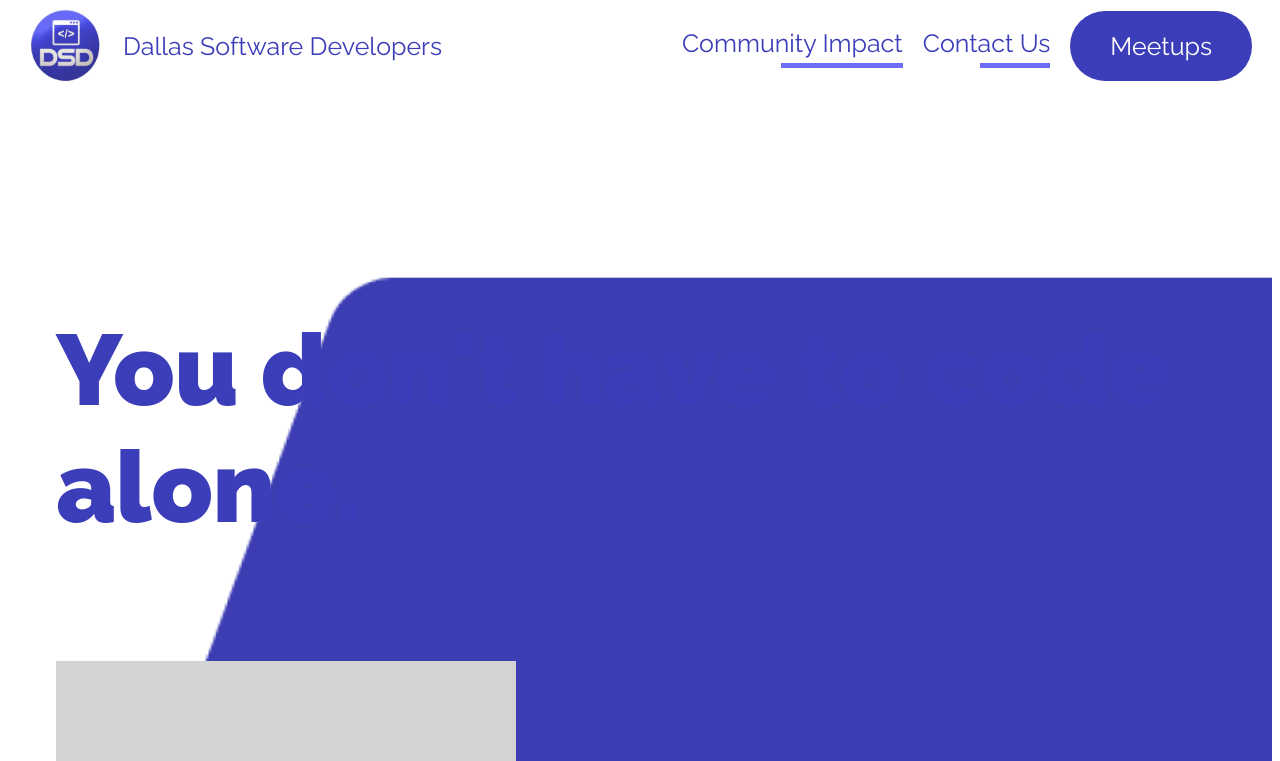
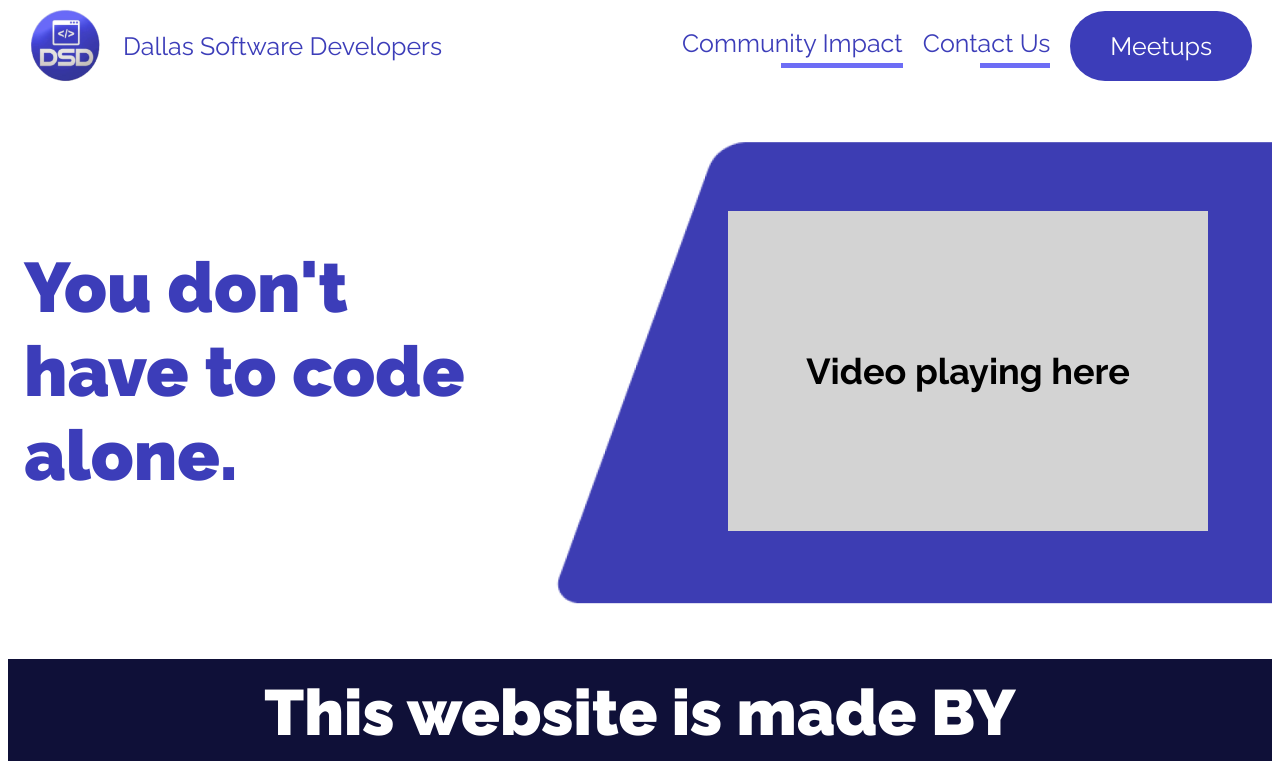
Before and after one commit to dallassoftwaredevelopers/DSDsite, a Next.js app: page / in a window 1280 px wide. Shown: the top 761 px of the page. Built offline with nearby package versions, Linux system fonts and the light colour scheme.

Commit message:
fix: Broken Hero Section on Desktop (WEB-17)

```diff
--- a/src/app/components/heroSection/heroSection.module.css
+++ b/src/app/components/heroSection/heroSection.module.css
@@ -1,11 +1,12 @@
 @import url('https://fonts.googleapis.com/css2?family=Raleway:wght@800&display=swap');
 
 .heroSection {
+  font-family: 'Raleway', sans-serif;
   display: flex;
-  flex-wrap: wrap;
   gap: 1rem;
+  align-items: center;
   justify-content: space-between;
-  padding: 5rem 3rem;
+  padding: 5rem 4rem 5rem 1rem;
   margin: 3rem 0;
   background-image: url('/assets/dsdHeroBg.png');
   background-repeat: no-repeat;
@@ -14,12 +15,11 @@
 }
 
 .videoPlaceholder {
-  font-family: 'Raleway', sans-serif;
   text-align: center;
   font-weight: 700;
   font-size: 36px;
   height: 320px;
-  width: 460px;
+  flex: 0 0 480px;
   background-color: lightgrey;
   color: black;
   display: flex;
@@ -28,8 +28,55 @@
 }
 
 .intro {
+  margin: 0;
   font-size: 100px;
-  font-family: 'Raleway', sans-serif;
   font-weight: 900;
   color: #3c3db9;
+  flex: 0 1 750px;
+  line-height: 1.2;
+
+  /* Set mix-blend-mode to "plus-lighter" preferably, else fallback to "color-dodge" */
+  mix-blend-mode: color-dodge;
+  mix-blend-mode: plus-lighter;
 }
+
+@media (width < 1300px) {
+  .intro {
+    flex-basis: 500px;
+    font-size: 70px;
+  }
+}
+
+@media (width < 960px) {
+  .heroSection {
+    padding: 3rem 1.5rem;
+  }
+  .intro {
+    flex-basis: 420px;
+    font-size: 50px;
+  }
+  .videoPlaceholder {
+    flex-basis: 350px;
+    height: 240px;
+  }
+}
+@media (width < 690px) {
+  .heroSection {
+    flex-direction: column;
+    padding: 2rem 1rem;
+    margin-top: 1rem;
+    gap: 3rem;
+  }
+  .intro {
+    text-align: center;
+    font-size: 60px;
+    flex: unset;
+    max-width: 430px;
+  }
+  .videoPlaceholder {
+    flex: unset;
+    width: 80%;
+    height: auto;
+    aspect-ratio: 5/3;
+  }
+}
```
